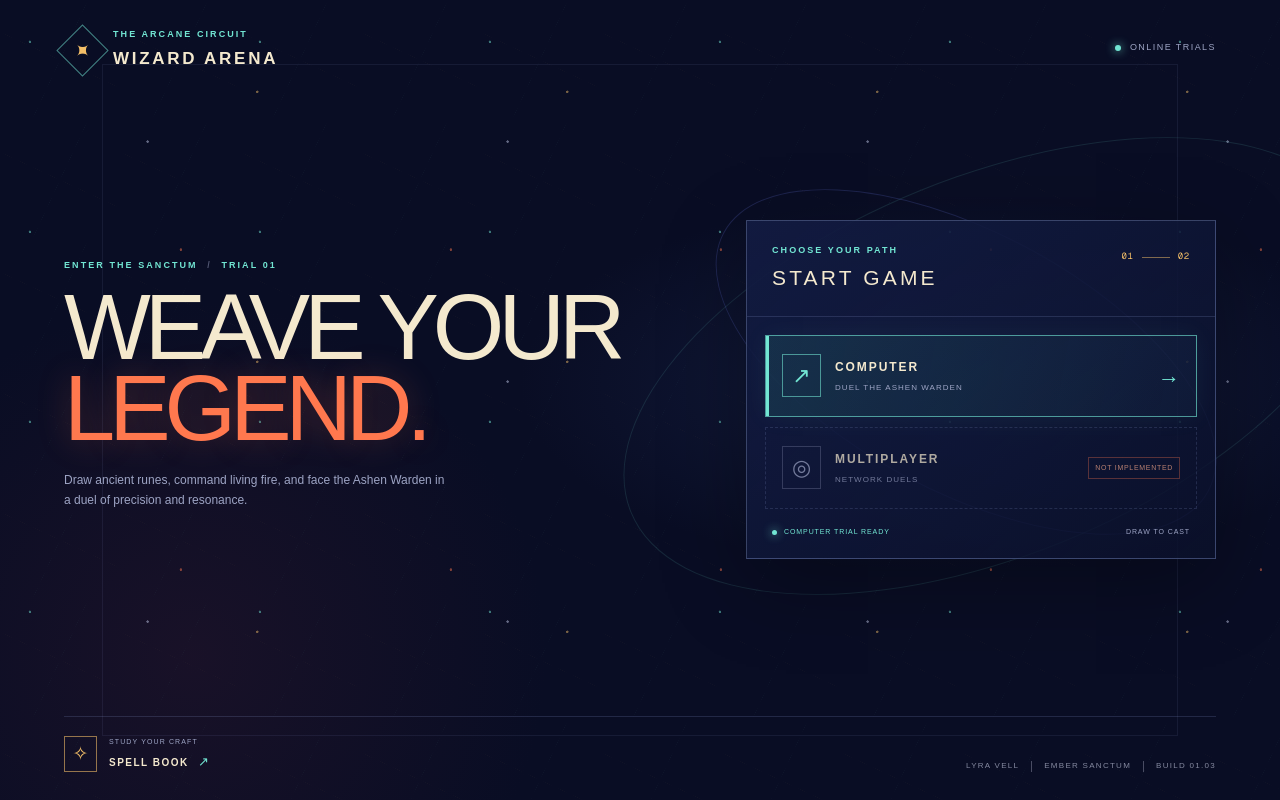
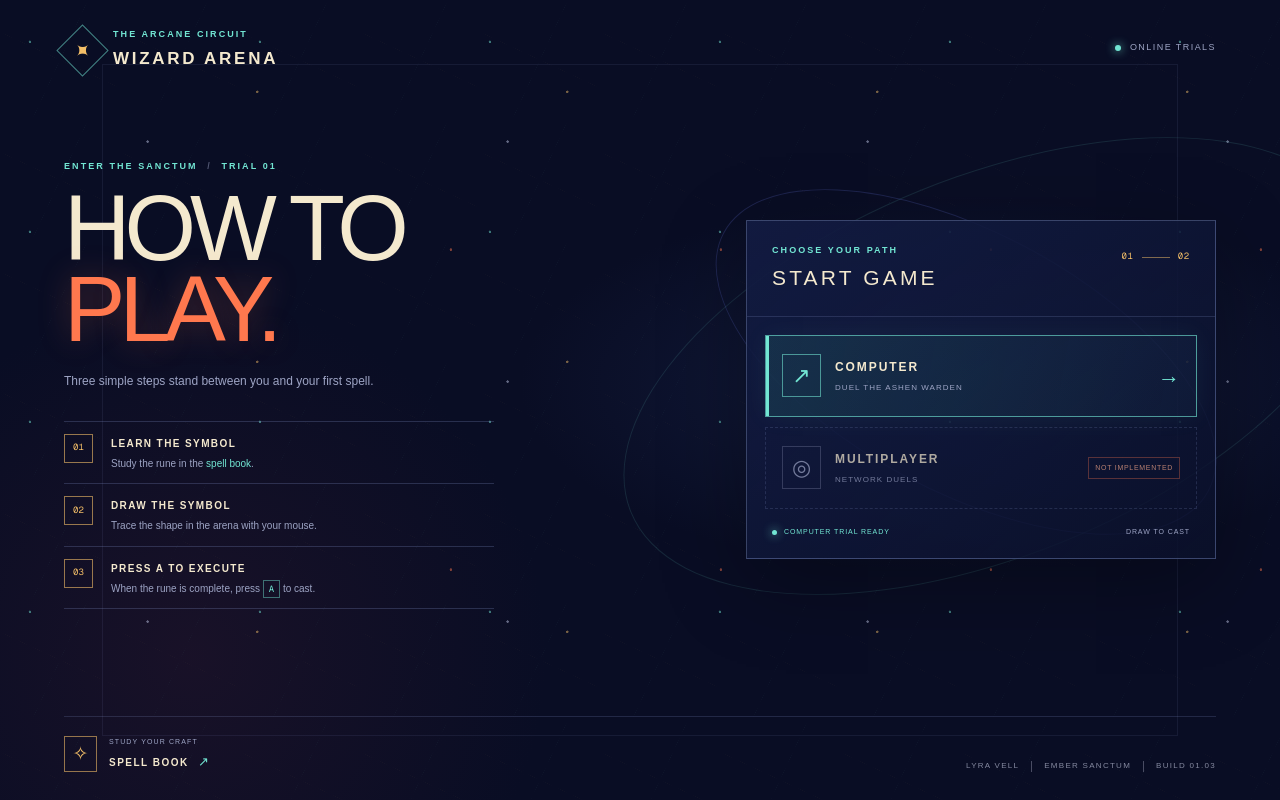
Before and after one commit to tryptophan36/wizard-arena, a Next.js app: page / in a window 1280 px wide. Built offline with nearby package versions, Linux system fonts and the light colour scheme.

Commit message:
feat(home): add how-to-play guide

```diff
--- a/app/globals.css
+++ b/app/globals.css
@@ -94,6 +94,15 @@ button { font: inherit; }
 .home-copy h2 { max-width: 640px; margin: 17px 0 21px; color: var(--cream); font-size: clamp(48px, 7.4vw, 92px); font-weight: 500; letter-spacing: -.065em; line-height: .88; }
 .home-copy h2 em { color: var(--orange); font-style: normal; text-shadow: 0 0 32px rgba(255,120,78,.28); }
 .home-lede { max-width: 390px; margin: 0; color: var(--muted); font-size: 12px; line-height: 1.7; }
+.how-to-play-list { display: grid; gap: 0; max-width: 430px; margin: 29px 0 0; padding: 0; list-style: none; }
+.how-to-play-list li { display: grid; grid-template-columns: 34px 1fr; gap: 13px; align-items: start; padding: 12px 0; border-top: 1px solid rgba(133,149,203,.25); }
+.how-to-play-list li:last-child { border-bottom: 1px solid rgba(133,149,203,.25); }
+.how-to-play-number { display: grid; place-items: center; width: 29px; height: 29px; border: 1px solid rgba(244,191,104,.6); color: var(--gold); font-family: var(--font-geist-mono), monospace; font-size: 9px; }
+.how-to-play-list strong { display: block; padding-top: 2px; color: var(--cream); font-size: 10px; letter-spacing: .14em; }
+.how-to-play-list p { margin: 6px 0 0; color: var(--muted); font-size: 10px; line-height: 1.45; }
+.how-to-play-list a { color: var(--cyan); text-decoration: none; }
+.how-to-play-list a:hover { color: var(--cream); text-decoration: underline; text-underline-offset: 3px; }
+.how-to-play-list kbd { padding: 2px 5px; border: 1px solid rgba(114,230,211,.45); color: var(--cyan); font-family: var(--font-geist-mono), monospace; font-size: 9px; }
 .home-menu-panel { border: 1px solid rgba(133,149,203,.38); background: linear-gradient(140deg, rgba(18,27,66,.92), rgba(10,16,42,.8)); box-shadow: 0 24px 80px rgba(0,0,0,.3); }
 .home-panel-heading { display: flex; align-items: flex-start; justify-content: space-between; padding: 25px 25px 22px; border-bottom: 1px solid rgba(133,149,203,.2); }
 .home-panel-heading h3 { margin: 7px 0 0; color: var(--cream); font-size: 21px; font-weight: 500; letter-spacing: .15em; }
@@ -153,6 +162,7 @@ button { font: inherit; }
   .home-hero { display: flex; flex-direction: column; align-items: stretch; justify-content: center; gap: 35px; padding: 45px 0 42px; }
   .home-copy h2 { margin-top: 15px; font-size: clamp(47px, 14vw, 76px); }
   .home-lede { max-width: 350px; font-size: 11px; }
+  .how-to-play-list { max-width: 470px; margin-top: 24px; }
   .home-menu-panel { width: 100%; }
   .home-panel-heading { padding: 19px 18px 17px; }
   .game-mode-list { padding: 12px; }
--- a/components/HomeMenu.tsx
+++ b/components/HomeMenu.tsx
@@ -19,10 +19,33 @@ export default function HomeMenu() {
       </header>
 
       <section className="home-hero" aria-labelledby="home-title">
-        <div className="home-copy">
+        <div className="home-copy how-to-play">
           <p className="eyebrow">ENTER THE SANCTUM <span className="eyebrow-divider">/</span> TRIAL 01</p>
-          <h2 id="home-title">WEAVE YOUR<br /><em>LEGEND.</em></h2>
-          <p className="home-lede">Draw ancient runes, command living fire, and face the Ashen Warden in a duel of precision and resonance.</p>
+          <h2 id="home-title">HOW TO<br /><em>PLAY.</em></h2>
+          <p className="home-lede">Three simple steps stand between you and your first spell.</p>
+          <ol className="how-to-play-list" aria-label="How to play">
+            <li>
+              <span className="how-to-play-number">01</span>
+              <div>
+                <strong>LEARN THE SYMBOL</strong>
+                <p>Study the rune in the <Link href="/spells">spell book</Link>.</p>
+              </div>
+            </li>
+            <li>
+              <span className="how-to-play-number">02</span>
+              <div>
+                <strong>DRAW THE SYMBOL</strong>
+                <p>Trace the shape in the arena with your mouse.</p>
+              </div>
+            </li>
+            <li>
+              <span className="how-to-play-number">03</span>
+              <div>
+                <strong>PRESS A TO EXECUTE</strong>
+                <p>When the rune is complete, press <kbd>A</kbd> to cast.</p>
+              </div>
+            </li>
+          </ol>
         </div>
 
         <div className="home-menu-panel">
```
